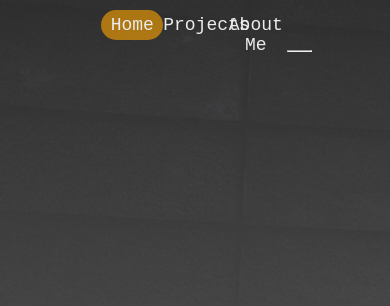
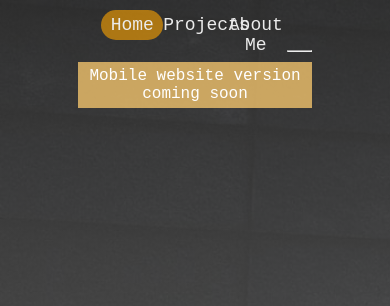
Before and after one commit to das43/das43.github.io, a plain HTML site: page index.html in a window 390 px wide. Shown: the top 306 px of the page. Drawn offline with Linux system fonts and the light colour scheme.

Commit message:
added banner for mobile version construction awareness

```diff
--- a/index.html
+++ b/index.html
@@ -19,6 +19,7 @@
                     <!-- <a href='contact.html'>Contact</a> -->
                 </div>
                 <hr class="nav-line">
+                <div class="alert"><p>Mobile website version coming soon</p></div>
                 <br>
                 <br>
 
--- a/styles.css
+++ b/styles.css
@@ -59,6 +59,11 @@ div.nav-bar {
 }
 .active {
     background-color: rgba(255, 166, 0, .6);
+}
+.alert {
+    text-align: center;
+    background-color: rgba(255, 205, 112, 0.74);
+    padding: 5px;
 }
 div.introduction {
     /* text-align: center; */
```
